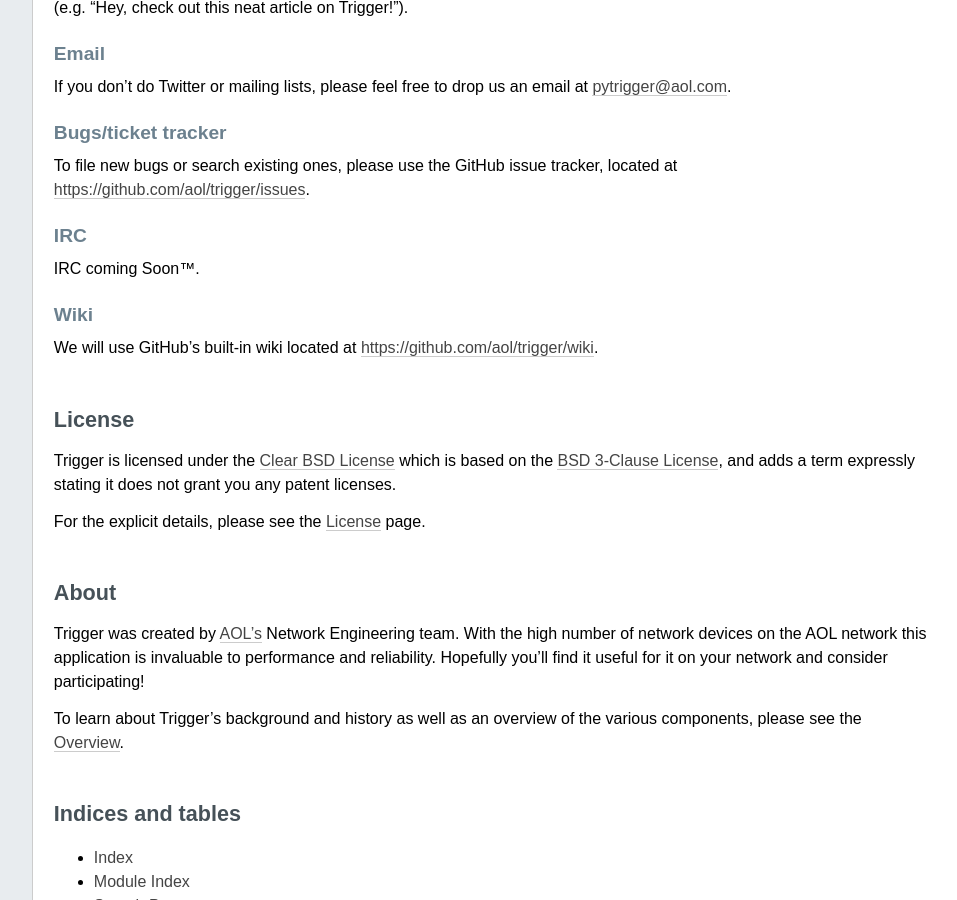
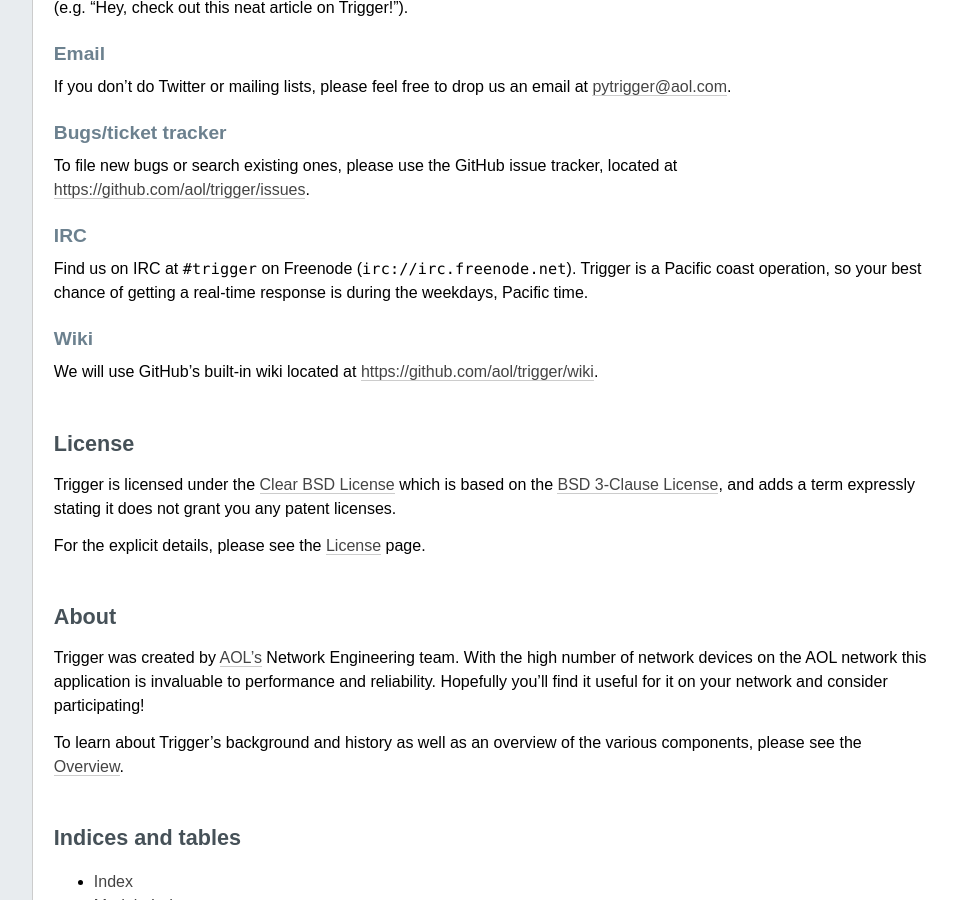
Before and after one commit to trigger/trigger, a Sphinx documentation site: the page built from docs/index.rst, in a window 1280 px wide and 900 px high, scrolled down 7633 px. Shown: the whole window, without its empty margins (224-1181 px from the left). Built offline with Sphinx 7.4.7, drawn with Linux system fonts in a browser that asks for light colours.

Commit message:
Added IRC channel to help docs

```diff
--- a/docs/index.rst
+++ b/docs/index.rst
@@ -251,7 +251,9 @@
 IRC
 ---
 
-IRC coming Soon™.
+Find us on IRC at ``#trigger`` on Freenode (``irc://irc.freenode.net``).
+Trigger is a Pacific coast operation, so your best chance of getting a
+real-time response is during the weekdays, Pacific time.
 
 .. _wiki:
 
```
